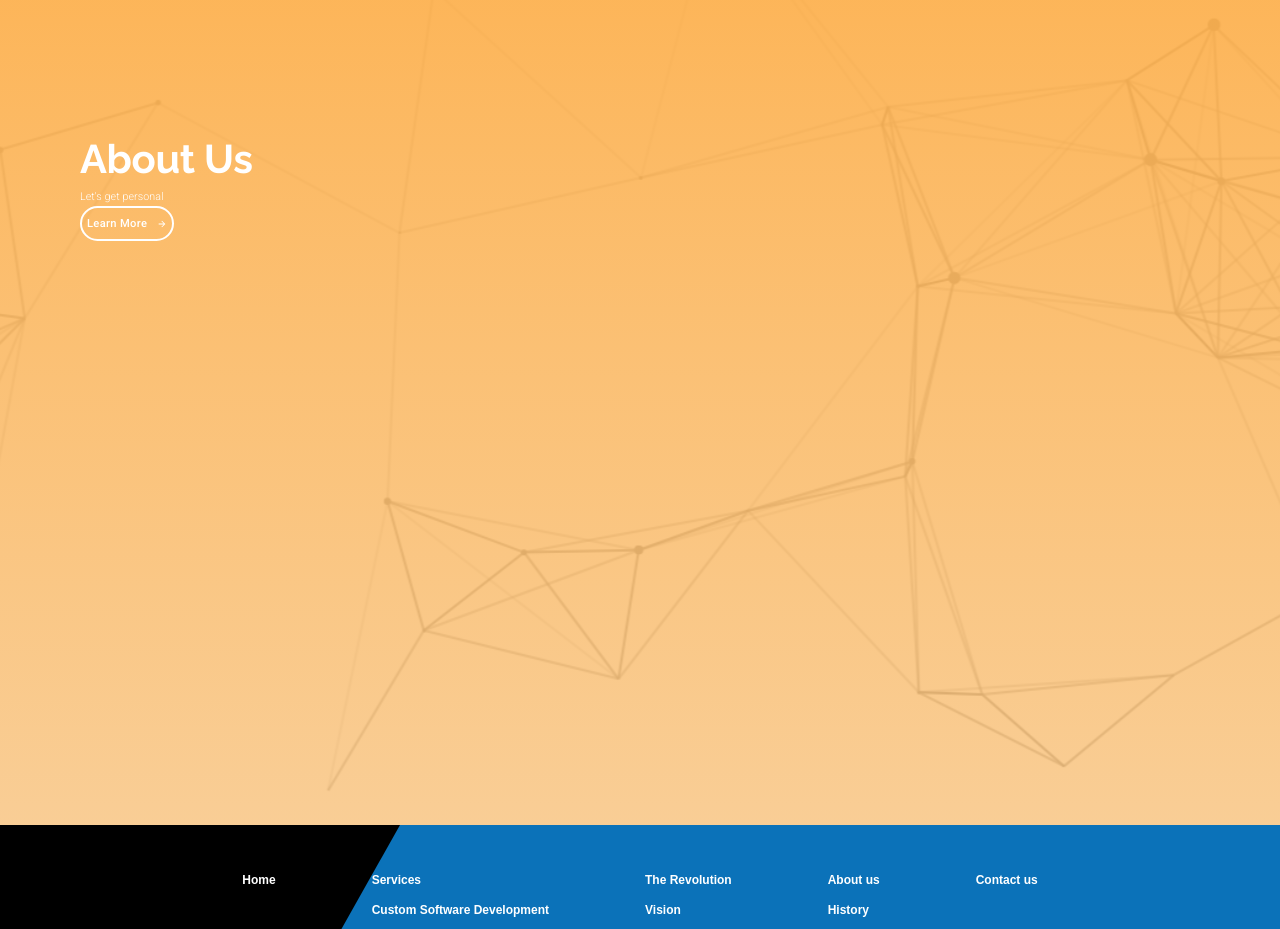
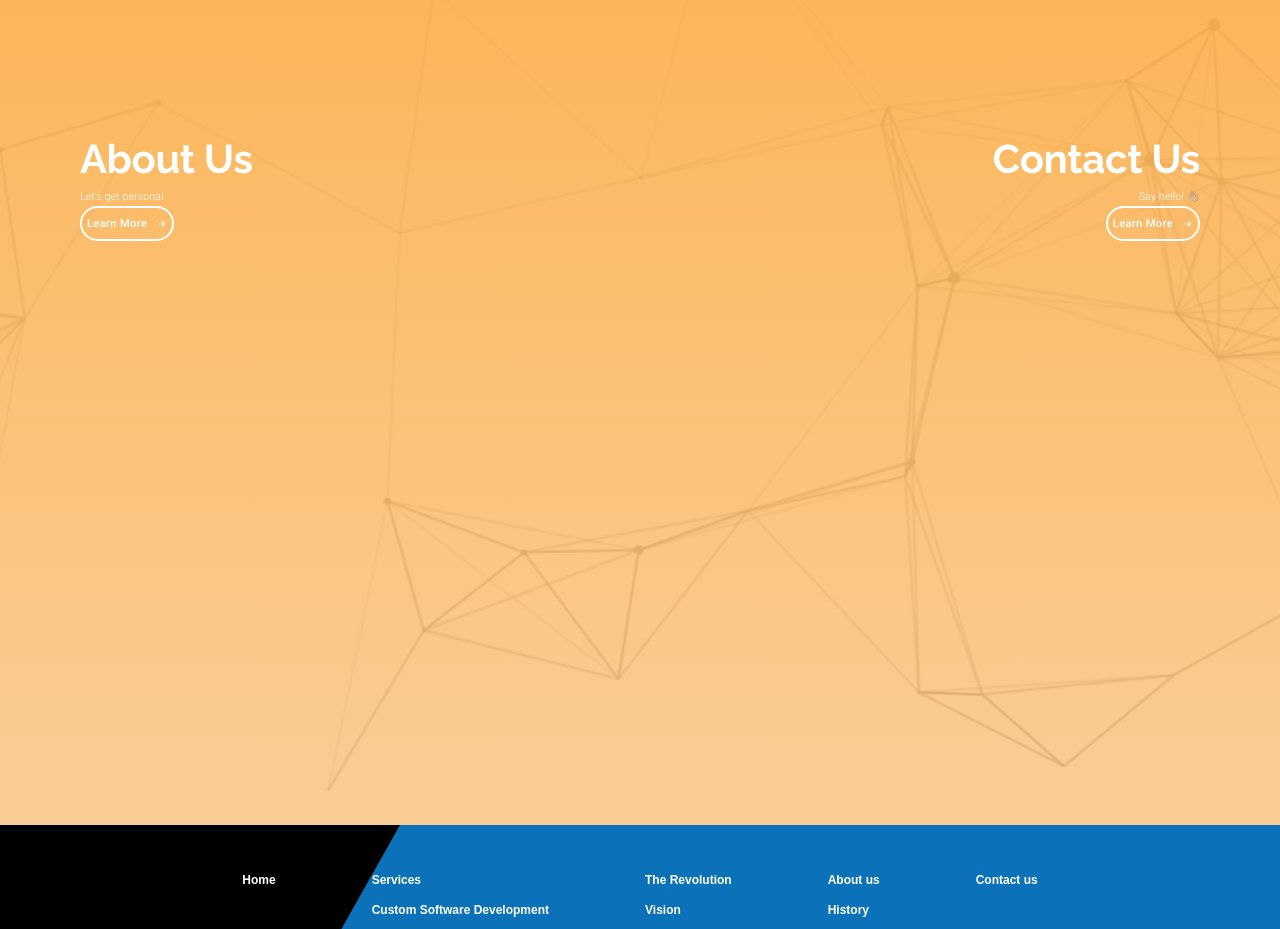
Before and after one commit to wrzchwc/software-company-practice, a React (Create React App) app: page / in a window 1280 px wide. Shown: the part 4120-5049 px from the top of the page. Built offline with nearby package versions, Linux system fonts and the light colour scheme.

Commit message:
Implement contact block

```diff
--- a/src/components/landing-page/LandingPage.js
+++ b/src/components/landing-page/LandingPage.js
@@ -121,6 +121,7 @@
     const classes = useStyles();
     const theme = useTheme();
     const matchesSM = useMediaQuery(theme.breakpoints.down("sm"));
+    const matchesXS = useMediaQuery(theme.breakpoints.down("xs"));
 
     const defaultOptions = {
         loop: true,
@@ -270,11 +271,15 @@
                 <Grid container style={{height: "80em"}} alignItems={"center"}>
                     <Grid
                         item
+                        container
                         style={{
                             position: "absolute",
-                            marginLeft: "5em"
+                            textAlign: matchesXS ? "center" : "inherit"
                         }}
+                        direction={matchesXS ? "column" : "row"}
+                        spacing={matchesXS ? 10 : 0}
                     >
+                        <Grid item sm style={{marginLeft: matchesXS ? 0 : matchesSM ? "2em" : "5em"}}>
                             <Grid container direction={"column"}>
                                 <Typography variant={"h2"} style={{color: "white"}}>About Us</Typography>
                                 <Typography variant={"subtitle2"}>Let's get personal</Typography>
@@ -285,10 +290,38 @@
                                         width={10}
                                         fill={"white"}
                                         style={{
-                                        color:"white",
+                                            color: "white",
                                             borderColor: "white"
                                         }}
                                     />
+                                </Grid>
+                            </Grid>
+                        </Grid>
+                        <Grid
+                            item
+                            sm
+                            style={{
+                                marginRight: matchesXS ? 0 : matchesSM ? "2em" : "5em",
+                                textAlign: matchesXS ? "center" : "right"
+                            }}
+                        >
+                            <Grid container direction={"column"}>
+                                <Typography variant={"h2"} style={{color: "white"}}>Contact Us</Typography>
+                                <Typography variant={"subtitle2"}>
+                                    Say hello! <span role={"img"} aria-label={"waving hand"}>👋🏼</span>
+                                </Typography>
+                                <Grid item>
+                                    <LearnMoreButton
+                                        className={classes.learnButton}
+                                        height={10}
+                                        width={10}
+                                        fill={"white"}
+                                        style={{
+                                            color: "white",
+                                            borderColor: "white"
+                                        }}
+                                    />
+                                </Grid>
                             </Grid>
                         </Grid>
                     </Grid>
--- a/src/components/landing-page/ServiceBlock.js
+++ b/src/components/landing-page/ServiceBlock.js
@@ -22,34 +22,12 @@
 }));
 
 const getContentStyle = (rightAligned, matchesSM) => {
-    if (rightAligned) {
-        return {textAlign: matchesSM ? "center" : undefined};
+    let contentStyle = {textAlign: matchesSM ? 'center' : undefined};
+    if (!rightAligned) {
+        contentStyle['marginLeft'] = matchesSM ? 0 : '5em';
     }
-
-    return {
-        marginLeft: matchesSM ? 0 : "5em",
-        textAlign: matchesSM ? "center" : undefined
-    };
+    return contentStyle;
 }
-
-const getIconStyle = (rightAligned, matchesSM) => {
-    if (rightAligned) {
-        return {marginRight: matchesSM ? 0 : "5em"};
-    }
-
-    return undefined;
-}
-
-const getContentJustifying = (matchesSM, rightAligned) => {
-    if (matchesSM) {
-        return 'center';
-    } else if (rightAligned) {
-        return 'flex-end';
-    }
-
-    return undefined;
-}
-
 export const ServiceBlock = (props) => {
     const classes = useStyles();
 
@@ -58,7 +36,7 @@
             <Grid
                 container
                 className={classes.serviceContainer}
-                justifyContent={getContentJustifying(props.matchesSM, props.rightAligned)}
+                justifyContent={props.matchesSM ? 'center' : props.rightAligned ? 'flex-end' : undefined}
             >
                 <Grid item style={getContentStyle(props.rightAligned, props.matchesSM)}>
                     <Typography variant={"h4"}>{props.title}</Typography>
@@ -66,7 +44,7 @@
                     <Typography variant={"subtitle1"}>{props.longSubtitle}</Typography>
                     {props.children}
                 </Grid>
-                <Grid item style={getIconStyle(props.rightAligned, props.matchesSM)}>
+                <Grid item style={props.rightAligned ? {marginRight: props.matchesSM ? 0 : "5em"} : undefined}>
                     <img src={props.src} alt={props.alt} className={classes.icon}/>
                 </Grid>
             </Grid>
```
Lines whose indentation alone changed are shown as unchanged.
